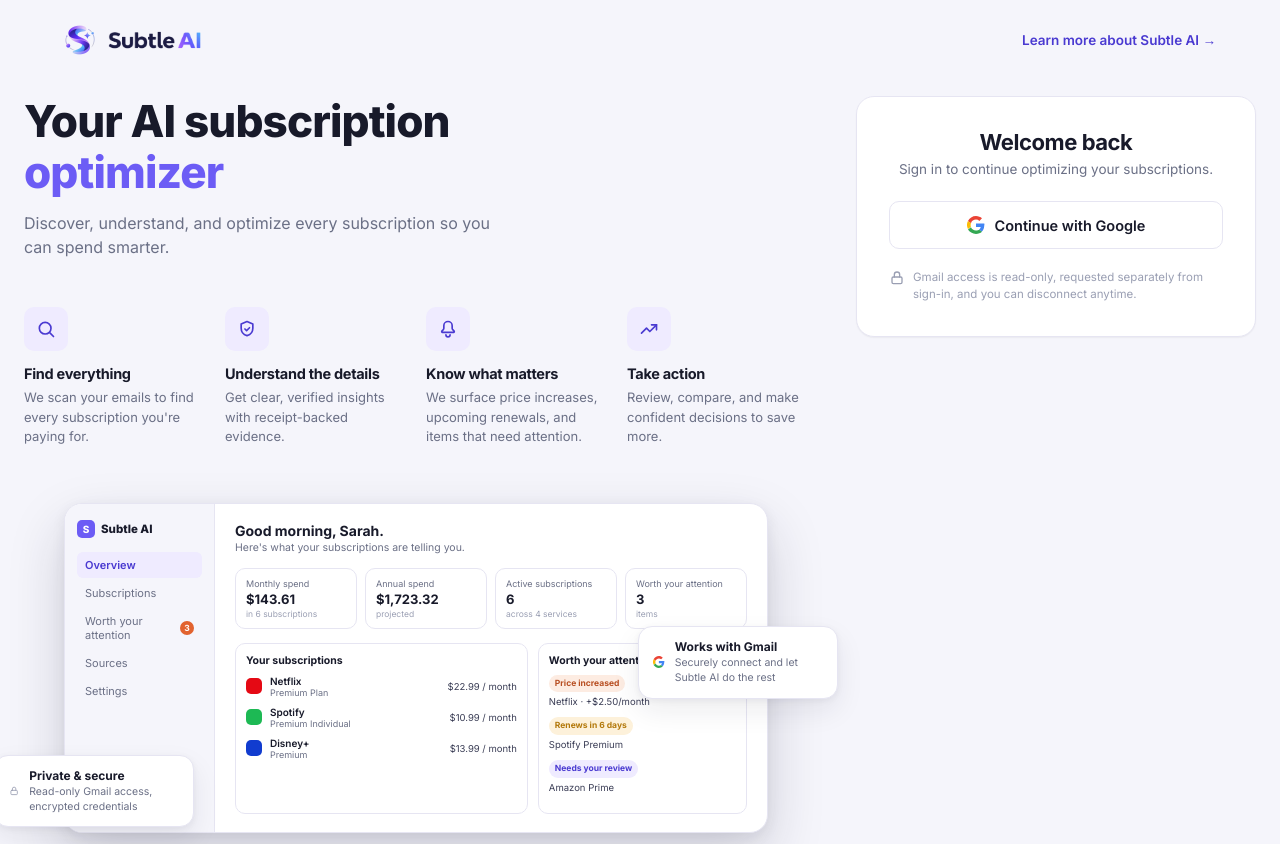
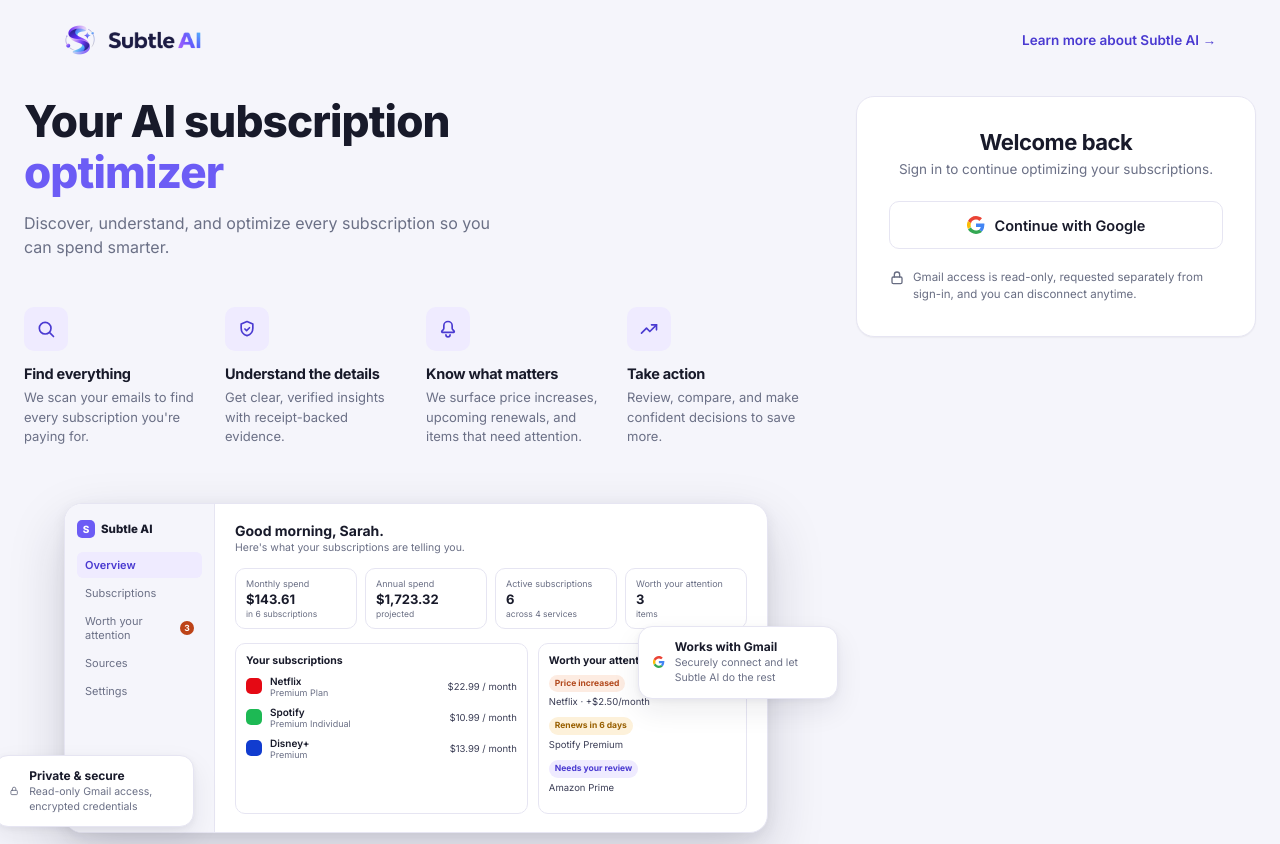
Before and after one commit to kjs8806/subtle_ai, a website built with Vite: page index.html in a window 1280 px wide. Shown: the top 844 px of the page. Built offline with nearby package versions, Linux system fonts and the light colour scheme; files whose address does not match are found by name.

Commit message:
Fix WCAG contrast color tokens

```diff
--- a/src/style.css
+++ b/src/style.css
@@ -10,7 +10,7 @@
   --ink:#181a2a;
   --ink-soft:#3a3d55;
   --muted:#6b7086;
-  --muted-soft:#9a9fb3;
+  --muted-soft:#686d82;
   --paper:#f5f5fb;
   --surface:#ffffff;
   --border:#e6e5f2;
@@ -22,15 +22,15 @@
   --purple-soft:#efebff;
   --purple-soft-deep:#ded7ff;
 
-  --coral:#e2632f;
+  --coral:#bd4318;
   --coral-soft:#fdece2;
-  --coral-ink:#b84f22;
+  --coral-ink:#b2491d;
 
   --success:#1a9c6b;
   --success-soft:#e3f7ee;
-  --warning:#b3790c;
+  --warning:#985f00;
   --warning-soft:#fdf1da;
-  --danger:#d6403f;
+  --danger:#c53131;
   --danger-soft:#fdeae9;
 
   --line:var(--border);
```
